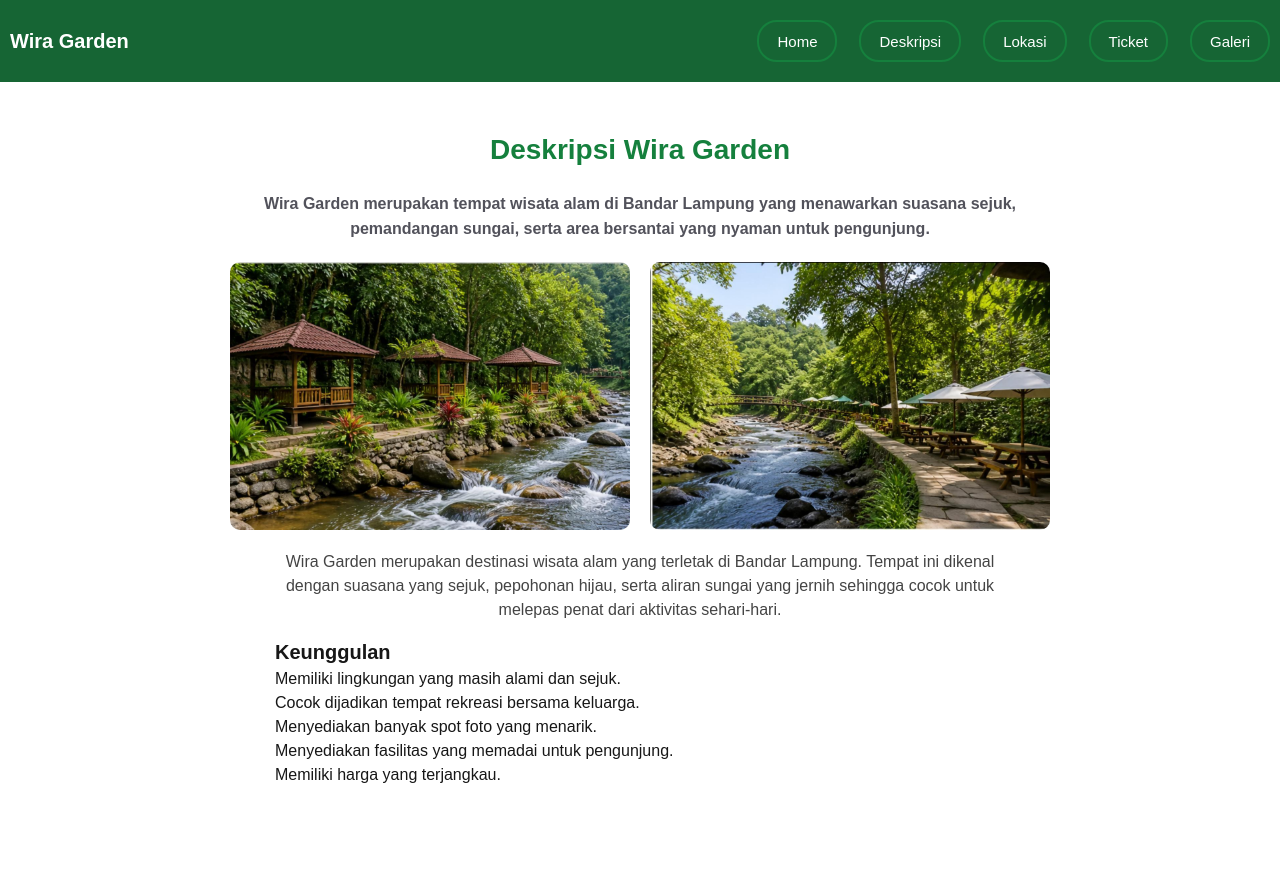
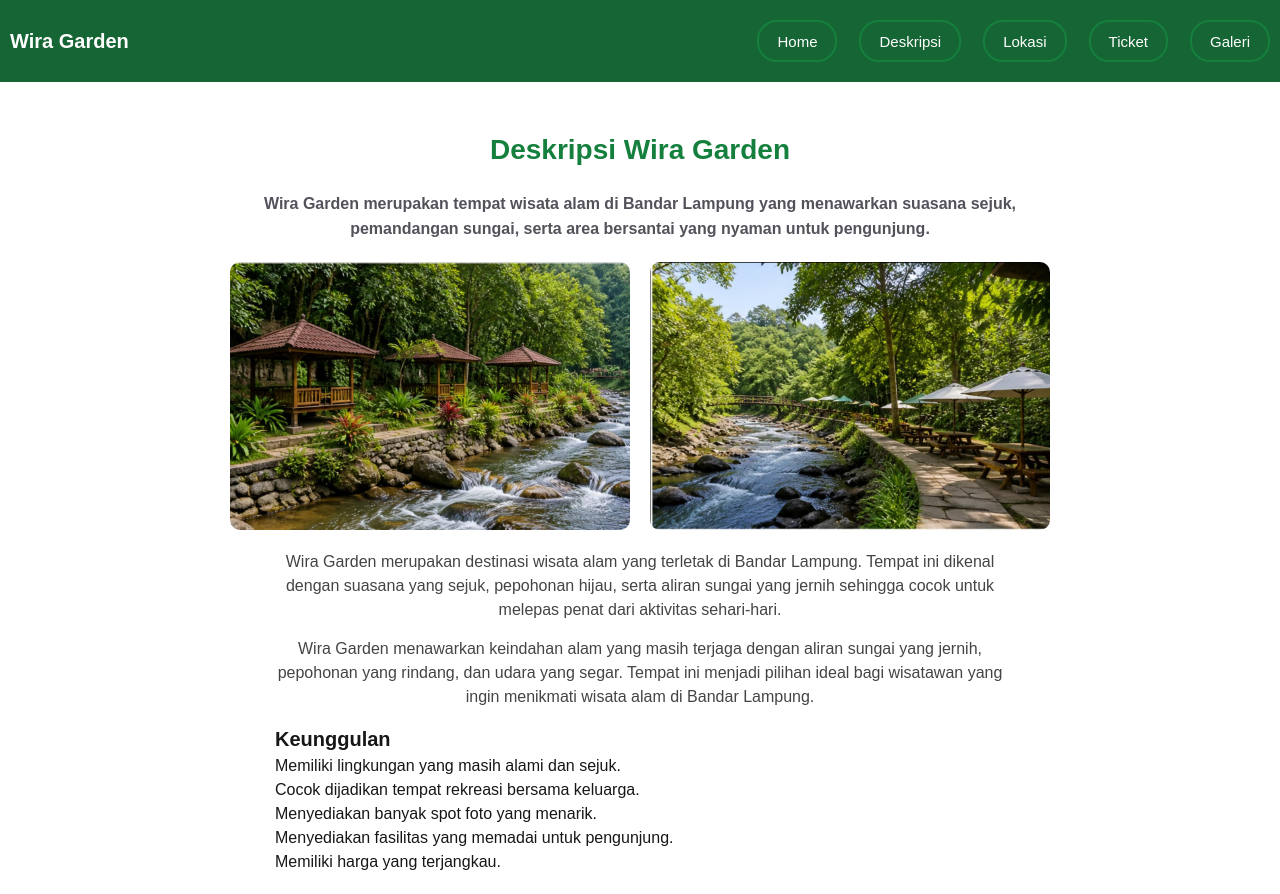
Before and after one commit to jovanakbarsetiodono-code/TI-WEB-24A-SIXTUPLE, a Next.js app in the folder my-app/: page /Deskripsi in a window 1280 px wide. Before the commit the page ends 807 px from the top, so only its background shows below. Built offline with nearby package versions, Linux system fonts and the light colour scheme.

Commit message:
Menambahkan deskripsi mengenai wira garden

```diff
--- a/my-app/app/Deskripsi/page.tsx
+++ b/my-app/app/Deskripsi/page.tsx
@@ -37,6 +37,12 @@ export default function Page() {
           hijau, serta aliran sungai yang jernih sehingga cocok untuk melepas
           penat dari aktivitas sehari-hari.
         </p>
+        <p className={styles["deskripsi-description"]}>
+          Wira Garden menawarkan keindahan alam yang masih terjaga dengan aliran
+          sungai yang jernih, pepohonan yang rindang, dan udara yang segar.
+          Tempat ini menjadi pilihan ideal bagi wisatawan yang ingin menikmati
+          wisata alam di Bandar Lampung.
+        </p>
 
         <h2 className={styles["deskripsi-subtitle"]}>Keunggulan</h2>
 
@@ -46,7 +52,6 @@ export default function Page() {
           <li>Menyediakan banyak spot foto yang menarik.</li>
           <li>Menyediakan fasilitas yang memadai untuk pengunjung.</li>
           <li>Memiliki harga yang terjangkau.</li>
-
         </ul>
       </main>
     </div>
```
